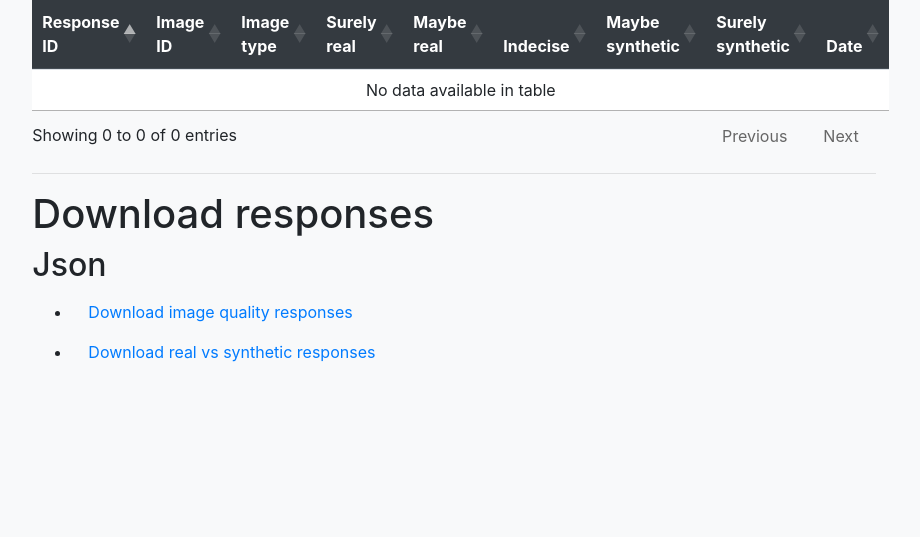
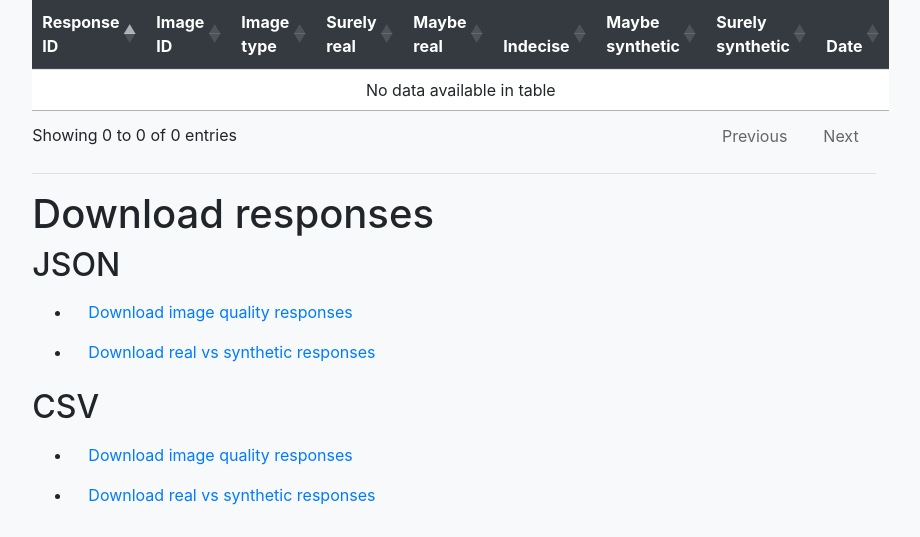
Before and after one commit to poltorres0999/Iris_Quiz, a Flask app: page /quiz_responses in a window 1280 px wide. Shown: the part 263-800 px from the top of the page, without its empty margins (186-1106 px from the left). Run offline with Flask 2, Linux system fonts and the light colour scheme; data that the repository does not hold is empty; some libraries are stand-ins or nearby versions.

Commit message:
download CSV

```diff
--- a/templates/iris_responses.html
+++ b/templates/iris_responses.html
@@ -42,11 +42,20 @@
                 <hr>
                 <div id="download_quiz_responses">
                     <h1>Download responses</h1>
-                    <h2>Json</h2>
-                    <ul>
-                        <li><a class="nav-link" href="/quiz_responses/download/image_quality/json">Download image quality responses</a></li>
-                        <li><a class="nav-link" href="/quiz_responses/download/real_syn/json">Download real vs synthetic responses</a></li>
-                    </ul>
+                    <div id="json_downloads">
+                        <h2>JSON</h2>
+                        <ul>
+                            <li><a class="nav-link" href="/quiz_responses/download/image_quality/json">Download image quality responses</a></li>
+                            <li><a class="nav-link" href="/quiz_responses/download/real_syn/json">Download real vs synthetic responses</a></li>
+                        </ul>
+                    </div>
+                    <div id="csv_downloads">
+                        <h2>CSV</h2>
+                        <ul>
+                            <li><a class="nav-link" href="/quiz_responses/download/image_quality/csv">Download image quality responses</a></li>
+                            <li><a class="nav-link" href="/quiz_responses/download/real_syn/csv">Download real vs synthetic responses</a></li>
+                        </ul>
+                    </div>
                 </div>
             </div>
             <div class="col-md-2"></div>
--- a/views/iris_responses.py
+++ b/views/iris_responses.py
@@ -1,6 +1,9 @@
-from flask import render_template, request, Response
+import csv
 import json
 import time
+
+from flask import render_template, request, Response, send_file
+
 from app import app
 from app import session
 from controllers.real_like_controller import RealLikeController
@@ -50,13 +53,25 @@ def download_quiz_responses(response_type, format):
         data = __load_real_syn_responses()
 
     if format == "json":
-        mime_type = "application/json"
         formatted_data = json.dumps({f"{response_type}": [ob.__dict__ for ob in data]})
+        return Response(
+            formatted_data,
+            mimetype="application/json",
+            headers={"Content-disposition": f"attachment; filename=quiz_{response_type}_responses.{format}"})
 
-    return Response(
-        formatted_data,
-        mimetype=mime_type,
-        headers={"Content-disposition":f"attachment; filename=quiz_{response_type}_responses.{format}"})
+    elif format == "csv":
+        if response_type == "image_quality":
+            headers = real_like_columns
+        elif response_type == "real_syn":
+            headers = real_syn_columns
+        file_path = __responses_to_csv(data, headers)
+
+        return send_file(file_path, as_attachment=True,
+                         attachment_filename=f"quiz_{response_type}_responses.{format}",
+                         mimetype="text/csv")
+
+
+
 
 
 def __load_response_data():
@@ -104,3 +119,14 @@ def __real_syn_view_mode(real_syn_data):
                                               data.syn_image_response, data.date))
 
     return real_syn_responses
+
+
+def __responses_to_csv(responses, headers):
+    temp_file_path = f"{app.config['TMP_CSV']}/{time.time()}.csv"
+    with open(temp_file_path, 'w', newline='') as csvfile:
+        response_writer = csv.writer(csvfile, delimiter=',', quotechar='|', quoting=csv.QUOTE_MINIMAL)
+        response_writer.writerow(headers)
+        for response in responses:
+            response_writer.writerow([value for attr, value in response.__dict__.items()])
+
+    return temp_file_path
```
